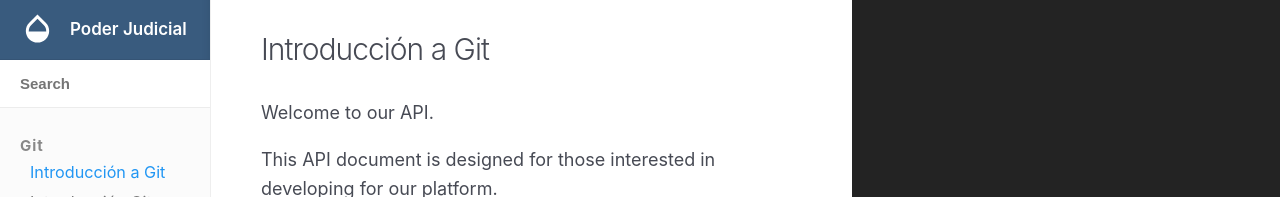
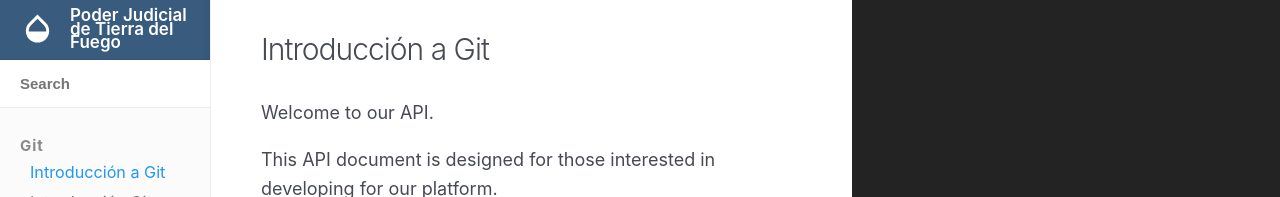
Before and after one commit to Matienzo/matienzo, a Jekyll site: the page built from index.html, in a window 1280 px wide. Shown: the top 197 px of the page. Built offline with Jekyll 4.4.1, drawn with Linux system fonts in a browser that asks for light colours; nearby versions of some CDN libraries.

Commit message:
Update _config.yml

```diff
--- a/_config.yml
+++ b/_config.yml
@@ -1,7 +1,7 @@
 # ----
 # Site
 
-title: Poder Judicial
+title: Poder Judicial de Tierra del Fuego
 description: Jekyll template for API documentation.
 url: https://example.com
 google_analytics_key:
```
